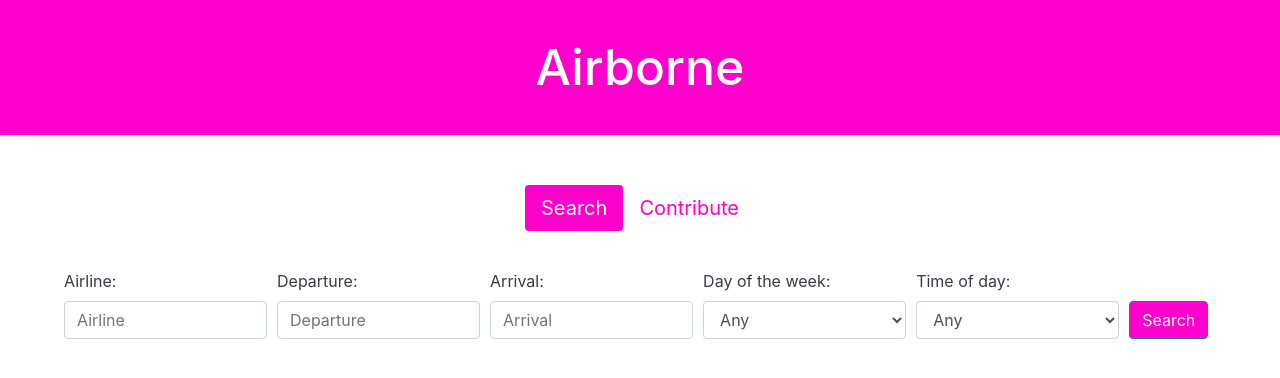
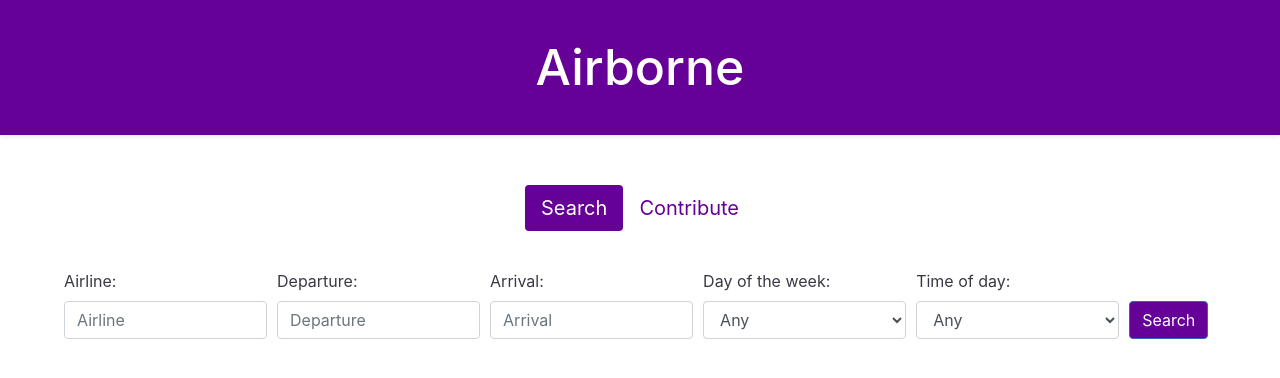
Before and after one commit to sophiazhi/airborne, a React (Create React App) app: page / in a window 1280 px wide. Shown: the top 378 px of the page. Built offline with nearby package versions, Linux system fonts and the light colour scheme.

Commit message:
Update index.css

```diff
--- a/src/index.css
+++ b/src/index.css
@@ -8,7 +8,8 @@
 }*/
 
 :root {
-  --main-purple-color: #FF00CC; /*#c8b8db;*/
+  --main-purple-color:#660198; /*#c8b8db;*/
+  --secondary-purple-color:#CCFE;
   --secondary-blue-color: #3066be;
   --primary-text-color: #3c3744;
 }
@@ -38,7 +39,7 @@ code {
 }
 
 .body {
-  margin: 5% 10% 0%;
+  margin: 2% 10% 0%;
 }
 
 .body h1 {
```
